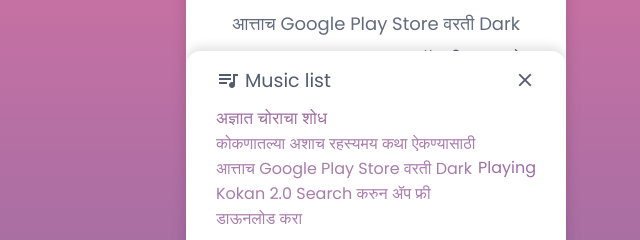
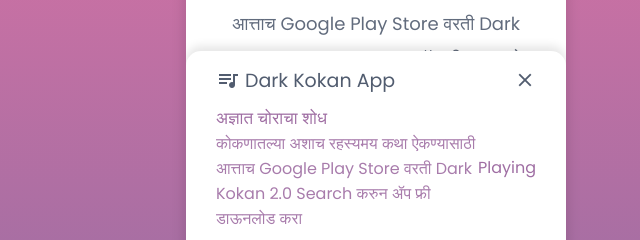
Before and after one commit to Sourabh-513/darkkokan-online, a plain HTML site: page index.html in a window 1280 px wide. Both pictures are taken after a click on the icon "queue_music". Shown: the part 478-718 px from the top of the page, 264-904 px from the left. Drawn offline with Linux system fonts and the light colour scheme.

Commit message:
Update index.html

```diff
--- a/index.html
+++ b/index.html
@@ -44,7 +44,7 @@
       <div class="header">
         <div class="row">
           <i class= "list material-icons">queue_music</i>
-          <span>Music list</span>
+          <span>Dark Kokan App</span>
         </div>
         <i id="close" class="material-icons">close</i>
       </div>
```
